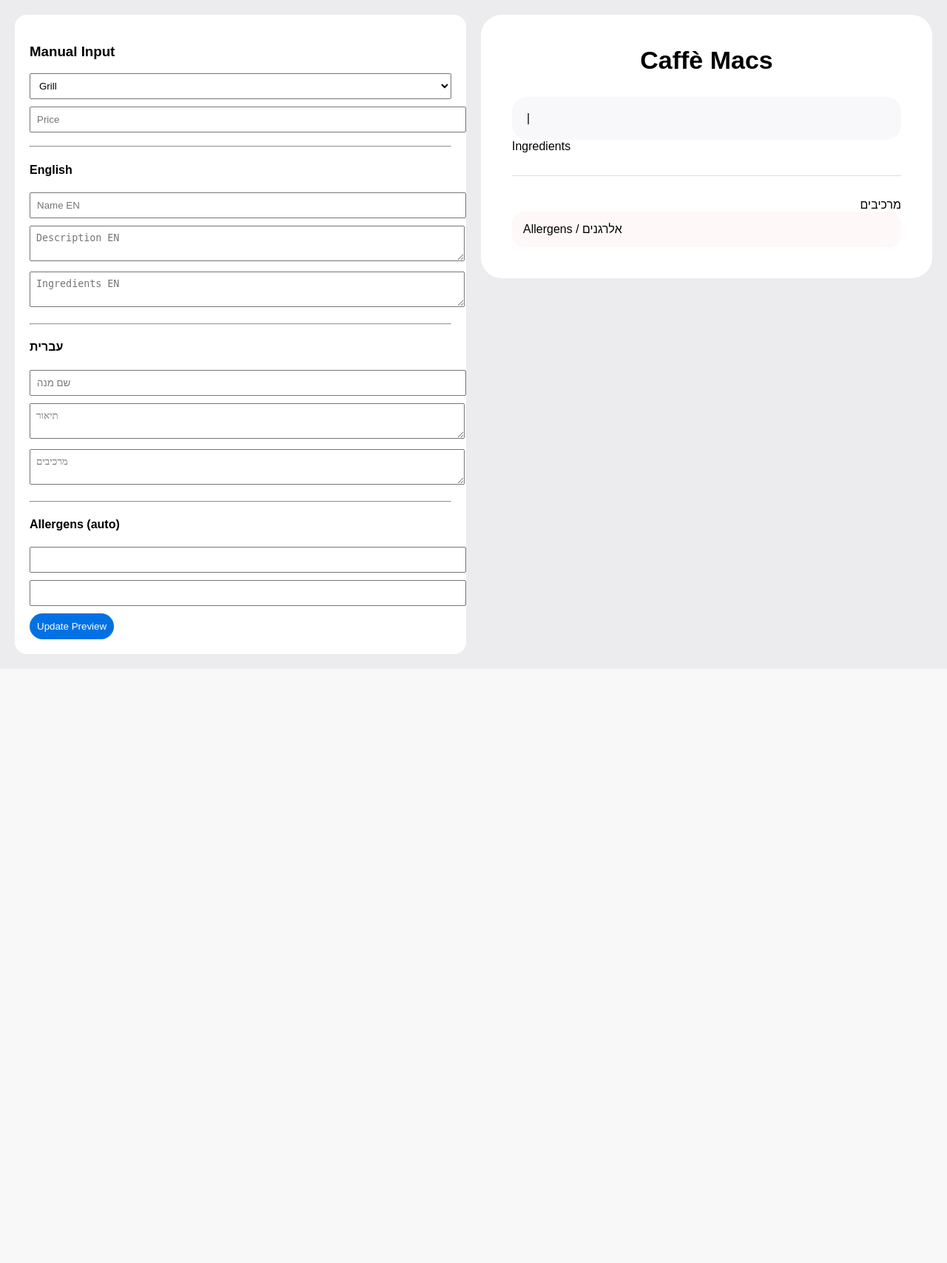
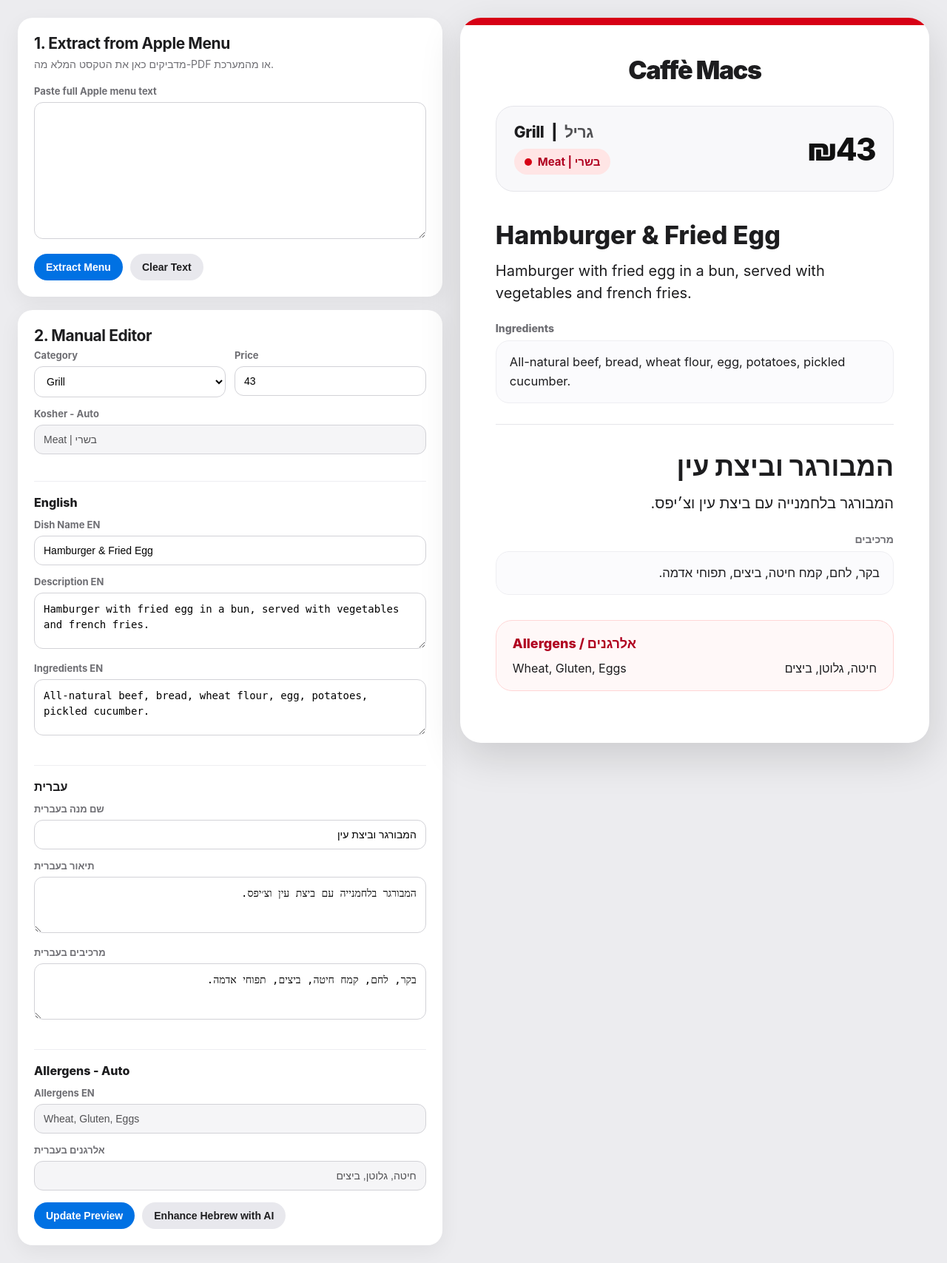
Before and after one commit to roeeza-bot/menu-display-ai, a Flask app: page / in a window 1280 px wide. Shown: the whole page at 74% size. Before the commit the page ends 864 px from the top, so only its background shows below. Run offline with Flask 3, Linux system fonts and the light colour scheme.

Commit message:
Update index.html

```diff
--- a/templates/index.html
+++ b/templates/index.html
@@ -1,132 +1,381 @@
 <!DOCTYPE html>
-<html lang="en">
+<html lang="he">
 <head>
-<meta charset="UTF-8">
-<title>Caffè Macs Generator</title>
+  <meta charset="UTF-8" />
+  <meta name="viewport" content="width=device-width, initial-scale=1.0" />
+  <title>Caffè Macs Display Generator</title>
 
   <style>
-body { margin:0; font-family:Arial; background:#ececef; }
+    * { box-sizing: border-box; }
 
-.container {
-  display:grid;
-  grid-template-columns: 1fr 1fr;
-  gap:20px;
-  padding:20px;
+    body {
+      margin: 0;
+      background: #ececef;
+      font-family: -apple-system, BlinkMacSystemFont, "Segoe UI", Arial, sans-serif;
+      color: #1d1d1f;
+      padding: 24px;
     }
 
-/* LEFT PANEL */
+    .app {
+      display: grid;
+      grid-template-columns: 0.95fr 1.05fr;
+      gap: 24px;
+      align-items: start;
+    }
+
+    .left-stack {
+      display: flex;
+      flex-direction: column;
+      gap: 18px;
+    }
+
     .panel {
-  background:white;
-  padding:20px;
-  border-radius:16px;
+      background: #ffffff;
+      border-radius: 20px;
+      box-shadow: 0 8px 28px rgba(0,0,0,0.06);
+      padding: 22px;
+    }
+
+    .panel h2 {
+      margin: 0 0 6px;
+      font-size: 21px;
+      letter-spacing: -0.02em;
+    }
+
+    .panel .hint {
+      margin: 0 0 18px;
+      color: #6e6e73;
+      font-size: 14px;
+      line-height: 1.45;
+    }
+
+    label {
+      display: block;
+      font-size: 13px;
+      font-weight: 750;
+      color: #6e6e73;
+      margin: 0 0 7px;
     }
 
     input, textarea, select {
-  width:100%;
-  padding:8px;
-  margin-bottom:10px;
+      width: 100%;
+      border: 1px solid #d2d2d7;
+      border-radius: 12px;
+      padding: 11px 12px;
+      font-size: 14px;
+      background: #ffffff;
+      margin-bottom: 14px;
+      outline: none;
+    }
+
+    input:focus, textarea:focus, select:focus {
+      border-color: #0071e3;
+      box-shadow: 0 0 0 3px rgba(0,113,227,0.12);
+    }
+
+    textarea {
+      min-height: 76px;
+      resize: vertical;
+      line-height: 1.45;
+    }
+
+    .raw-textarea {
+      min-height: 185px;
+      font-family: ui-monospace, SFMono-Regular, Menlo, Monaco, Consolas, monospace;
+      font-size: 13px;
+    }
+
+    .button-row {
+      display: flex;
+      gap: 10px;
+      flex-wrap: wrap;
+      margin-top: 2px;
     }
 
     button {
-  padding:10px;
-  border:none;
-  border-radius:999px;
-  background:#0071e3;
-  color:white;
-  cursor:pointer;
+      border: none;
+      border-radius: 999px;
+      background: #0071e3;
+      color: white;
+      padding: 10px 16px;
+      font-size: 14px;
+      font-weight: 750;
+      cursor: pointer;
     }
 
-/* ====== RIGHT SIDE (לא נוגע בעיצוב שלך) ====== */
+    button.secondary {
+      background: #e8e8ed;
+      color: #1d1d1f;
+    }
+
+    button.small {
+      padding: 7px 12px;
+      font-size: 12px;
+    }
+
+    .results-list {
+      display: grid;
+      gap: 10px;
+      margin-top: 16px;
+    }
+
+    .result-item {
+      display: grid;
+      grid-template-columns: 1fr auto;
+      gap: 12px;
+      align-items: center;
+      border: 1px solid #eeeeF2;
+      background: #fbfbfd;
+      border-radius: 14px;
+      padding: 12px 14px;
+    }
+
+    .result-title {
+      font-weight: 760;
+      margin-bottom: 4px;
+    }
+
+    .result-meta {
+      color: #6e6e73;
+      font-size: 13px;
+    }
+
+    .form-grid-2 {
+      display: grid;
+      grid-template-columns: 1fr 1fr;
+      gap: 12px;
+    }
+
+    .read-only {
+      background: #f5f5f7;
+      color: #515154;
+    }
+
+    .section-title {
+      margin: 22px 0 12px;
+      padding-top: 18px;
+      border-top: 1px solid #eeeeF2;
+      font-size: 16px;
+      font-weight: 820;
+    }
+
+    .right-preview {
+      position: sticky;
+      top: 24px;
+    }
+
+    /* ===== FINAL DISPLAY TEMPLATE ===== */
 
     .page-wrap {
-  background:white;
-  border-radius:28px;
-  padding:42px;
-  position:relative;
+      width: 100%;
+      min-height: 980px;
+      background: #ffffff;
+      border-radius: 28px;
+      box-shadow: 0 18px 55px rgba(0,0,0,0.14);
+      padding: 42px 48px 36px;
+      position: relative;
+      overflow: hidden;
     }
 
     .top-accent {
-  position:absolute;
-  top:0;
-  left:0;
-  right:0;
-  height:10px;
+      position: absolute;
+      top: 0;
+      left: 0;
+      right: 0;
+      height: 10px;
+      background: #d70015;
     }
 
     .brand-title {
-  text-align:center;
-  font-size:34px;
-  font-weight:bold;
-  margin-bottom:30px;
+      text-align: center;
+      margin: 8px 0 28px;
+    }
+
+    .brand-title .main {
+      font-size: 34px;
+      font-weight: 860;
+      letter-spacing: -0.04em;
     }
 
     .header-card {
-  display:flex;
-  justify-content:space-between;
-  padding:20px;
-  background:#f8f8fa;
-  border-radius:20px;
+      border: 1px solid #e5e5ea;
+      background: #f8f8fa;
+      border-radius: 24px;
+      padding: 22px 24px;
+      display: grid;
+      grid-template-columns: 1fr auto;
+      gap: 16px;
+      align-items: center;
+      margin-bottom: 38px;
     }
 
-.station-he { direction:rtl; }
+    .station-line {
+      font-size: 21px;
+      font-weight: 760;
+      letter-spacing: -0.02em;
+      display: flex;
+      gap: 10px;
+      align-items: center;
+      flex-wrap: wrap;
+    }
+
+    .station-he {
+      direction: rtl;
+      color: #515154;
+      font-weight: 680;
+    }
+
+    .meta-line {
+      margin-top: 10px;
+    }
+
+    .kosher-badge {
+      display: inline-flex;
+      align-items: center;
+      gap: 8px;
+      padding: 8px 14px;
+      border-radius: 999px;
+      background: #ffe5e5;
+      color: #b00020;
+      font-weight: 750;
+      font-size: 15px;
+    }
+
+    .dot {
+      width: 10px;
+      height: 10px;
+      background: #d70015;
+      border-radius: 50%;
+      display: inline-block;
+    }
+
+    .price {
+      font-size: 42px;
+      font-weight: 820;
+      letter-spacing: -0.04em;
+      color: #111111;
+      white-space: nowrap;
+    }
+
+    .dish-name-en {
+      font-size: 34px;
+      font-weight: 820;
+      margin-bottom: 14px;
+    }
 
     .dish-name-he {
-  direction:rtl;
-  text-align:right;
-  font-size:28px;
-  font-weight:bold;
+      direction: rtl;
+      text-align: right;
+      font-size: 36px;
+      font-weight: 830;
+      margin-bottom: 14px;
+    }
+
+    .description {
+      font-size: 20px;
+      line-height: 1.48;
+      margin-bottom: 24px;
     }
 
     .description.he {
-  direction:rtl;
-  text-align:right;
+      direction: rtl;
+      text-align: right;
+    }
+
+    .label-preview {
+      font-size: 14px;
+      font-weight: 780;
+      color: #6e6e73;
+      margin-bottom: 8px;
+    }
+
+    .label-preview.he {
+      direction: rtl;
+      text-align: right;
+    }
+
+    .ingredients {
+      font-size: 16.5px;
+      line-height: 1.55;
+      background: #fbfbfd;
+      border: 1px solid #eeeeF2;
+      border-radius: 18px;
+      padding: 16px 18px;
     }
 
     .ingredients.he {
-  direction:rtl;
-  text-align:right;
-}
-
-.label.he {
-  direction:rtl;
-  text-align:right;
+      direction: rtl;
+      text-align: right;
     }
 
     .divider {
-  height:1px;
-  background:#ddd;
-  margin:30px 0;
+      height: 1px;
+      background: #e5e5ea;
+      margin: 28px 0 34px;
     }
 
     .allergen-card {
-  background:#fff8f8;
-  padding:15px;
-  border-radius:16px;
+      margin-top: 34px;
+      border-radius: 22px;
+      border: 1px solid #ffd6d6;
+      background: #fff8f8;
+      padding: 20px 22px;
+    }
+
+    .allergen-title {
+      font-size: 18px;
+      font-weight: 800;
+      color: #b00020;
+      margin-bottom: 12px;
     }
 
     .allergen-grid {
-  display:grid;
-  grid-template-columns:1fr 1fr;
+      display: grid;
+      grid-template-columns: 1fr 1fr;
+      gap: 18px;
     }
 
     .allergen-text.he {
-  direction:rtl;
-  text-align:right;
+      direction: rtl;
+      text-align: right;
     }
-
   </style>
 </head>
 
 <body>
 
-<div class="container">
+<div class="app">
 
-<!-- LEFT SIDE -->
-<div class="panel">
+  <div class="left-stack">
 
-<h3>Manual Input</h3>
+    <section class="panel">
+      <h2>1. Extract from Apple Menu</h2>
 
-<select id="category" onchange="updateAuto()">
+      <p class="hint">
+        מדביקים כאן את הטקסט המלא מה-PDF או מהמערכת.
+      </p>
+
+      <label>Paste full Apple menu text</label>
+
+      <textarea class="raw-textarea"></textarea>
+
+      <div class="button-row">
+        <button>Extract Menu</button>
+        <button class="secondary">Clear Text</button>
+      </div>
+
+    </section>
+
+    <section class="panel">
+
+      <h2>2. Manual Editor</h2>
+
+      <div class="form-grid-2">
+
+        <div>
+          <label>Category</label>
+
+          <select>
             <option>Grill</option>
             <option>Chef Special</option>
             <option>Sandwich</option>
@@ -138,188 +387,145 @@ button {
             <option>Sushi</option>
             <option>Salad Bar</option>
           </select>
+        </div>
 
-<input id="price" placeholder="Price">
-
-<hr>
-
-<h4>English</h4>
-<input id="nameEn" placeholder="Name EN">
-<textarea id="descEn" placeholder="Description EN"></textarea>
-<textarea id="ingEn" placeholder="Ingredients EN" oninput="updateAllergens()"></textarea>
-
-<hr>
-
-<h4>עברית</h4>
-<input id="nameHe" placeholder="שם מנה">
-<textarea id="descHe" placeholder="תיאור"></textarea>
-<textarea id="ingHe" placeholder="מרכיבים"></textarea>
-
-<hr>
-
-<h4>Allergens (auto)</h4>
-<input id="allEn" readonly>
-<input id="allHe" readonly>
-
-<br>
-<button onclick="updatePreview()">Update Preview</button>
+        <div>
+          <label>Price</label>
+          <input value="43">
+        </div>
 
       </div>
 
-<!-- RIGHT SIDE (DISPLAY) -->
+      <label>Kosher - Auto</label>
+      <input class="read-only" value="Meat | בשרי" readonly>
+
+      <div class="section-title">English</div>
+
+      <label>Dish Name EN</label>
+      <input value="Hamburger & Fried Egg">
+
+      <label>Description EN</label>
+      <textarea>Hamburger with fried egg in a bun, served with vegetables and french fries.</textarea>
+
+      <label>Ingredients EN</label>
+      <textarea>All-natural beef, bread, wheat flour, egg, potatoes, pickled cucumber.</textarea>
+
+      <div class="section-title">עברית</div>
+
+      <label>שם מנה בעברית</label>
+      <input dir="rtl" value="המבורגר וביצת עין">
+
+      <label>תיאור בעברית</label>
+      <textarea dir="rtl">המבורגר בלחמנייה עם ביצת עין וצ׳יפס.</textarea>
+
+      <label>מרכיבים בעברית</label>
+      <textarea dir="rtl">בקר, לחם, קמח חיטה, ביצים, תפוחי אדמה.</textarea>
+
+      <div class="section-title">Allergens - Auto</div>
+
+      <label>Allergens EN</label>
+      <input class="read-only" value="Wheat, Gluten, Eggs">
+
+      <label>אלרגנים בעברית</label>
+      <input class="read-only" dir="rtl" value="חיטה, גלוטן, ביצים">
+
+      <div class="button-row">
+        <button>Update Preview</button>
+        <button class="secondary">Enhance Hebrew with AI</button>
+      </div>
+
+    </section>
+
+  </div>
+
+  <!-- RIGHT -->
+
+  <aside class="right-preview">
+
+    <main class="page-wrap">
+
+      <div class="top-accent"></div>
+
+      <header class="brand-title">
+        <div class="main">Caffè Macs</div>
+      </header>
+
+      <section class="header-card">
+
         <div>
 
-<div class="page-wrap">
-
-<div id="accent" class="top-accent"></div>
-
-<div class="brand-title">Caffè Macs</div>
-
-<div class="header-card">
-  <div>
-    <div>
-      <span id="catEn"></span> |
-      <span id="catHe" class="station-he"></span>
-    </div>
-    <div id="kosher"></div>
-  </div>
-  <div id="priceView"></div>
+          <div class="station-line">
+            <span>Grill</span>
+            <span>|</span>
+            <span class="station-he">גריל</span>
           </div>
 
-<div>
-  <div id="nameEnView"></div>
-  <div id="descEnView"></div>
-  <div>Ingredients</div>
-  <div id="ingEnView"></div>
+          <div class="meta-line">
+            <span class="kosher-badge">
+              <span class="dot"></span>
+              Meat | בשרי
+            </span>
+          </div>
+
+        </div>
+
+        <div class="price">₪43</div>
+
+      </section>
+
+      <div class="dish-name-en">Hamburger & Fried Egg</div>
+
+      <div class="description">
+        Hamburger with fried egg in a bun, served with vegetables and french fries.
+      </div>
+
+      <div class="label-preview">Ingredients</div>
+
+      <div class="ingredients">
+        All-natural beef, bread, wheat flour, egg, potatoes, pickled cucumber.
       </div>
 
       <div class="divider"></div>
 
-<div>
-  <div id="nameHeView" class="dish-name-he"></div>
-  <div id="descHeView" class="description he"></div>
-  <div class="label he">מרכיבים</div>
-  <div id="ingHeView" class="ingredients he"></div>
+      <div class="dish-name-he">
+        המבורגר וביצת עין
       </div>
 
-<div class="allergen-card">
-  <div>Allergens / אלרגנים</div>
+      <div class="description he">
+        המבורגר בלחמנייה עם ביצת עין וצ׳יפס.
+      </div>
+
+      <div class="label-preview he">מרכיבים</div>
+
+      <div class="ingredients he">
+        בקר, לחם, קמח חיטה, ביצים, תפוחי אדמה.
+      </div>
+
+      <section class="allergen-card">
+
+        <div class="allergen-title">
+          Allergens / אלרגנים
+        </div>
+
         <div class="allergen-grid">
-    <div id="allEnView"></div>
-    <div id="allHeView" class="allergen-text he"></div>
+
+          <div>
+            Wheat, Gluten, Eggs
           </div>
+
+          <div class="allergen-text he">
+            חיטה, גלוטן, ביצים
           </div>
 
         </div>
 
-</div>
+      </section>
+
+    </main>
+
+  </aside>
 
 </div>
 
-<script>
-
-/* ===== CATEGORY MAP ===== */
-
-const categoryMap = {
-  "Grill": ["גריל","Meat","בשרי","red"],
-  "Chef Special": ["ספיישל שף","Meat","בשרי","red"],
-  "Sandwich": ["כריכים","Meat","בשרי","red"],
-  "Soup": ["מרקים","","","gray"],
-  "Fish Special": ["ספיישל דגים","Dairy","חלבי","blue"],
-  "Pizza": ["פיצה","Dairy","חלבי","blue"],
-  "Bakery": ["מאפייה","Dairy","חלבי","blue"],
-  "Veg/Vegan": ["צמחוני","Dairy","חלבי","blue"],
-  "Sushi": ["סושי","Meat","בשרי","red"],
-  "Salad Bar": ["סלטים","","","gray"]
-}
-
-/* ===== ALLERGEN ENGINE ===== */
-
-function updateAllergens() {
-  let text = document.getElementById("ingEn").value.toLowerCase()
-
-  let map = {
-    "milk":"חלב",
-    "egg":"ביצים",
-    "eggs":"ביצים",
-    "gluten":"גלוטן",
-    "wheat":"חיטה",
-    "fish":"דגים",
-    "soy":"סויה",
-    "sesame":"שומשום",
-    "nuts":"אגוזים",
-    "peanut":"בוטנים",
-    "celery":"סלרי"
-  }
-
-  let en=[]
-  let he=[]
-
-  for (let key in map) {
-    if (text.includes(key)) {
-      en.push(key)
-      he.push(map[key])
-    }
-  }
-
-  document.getElementById("allEn").value = en.join(", ")
-  document.getElementById("allHe").value = he.join(", ")
-}
-
-/* ===== AUTO CATEGORY ===== */
-
-function updateAuto() {
-  let cat = document.getElementById("category").value
-  let data = categoryMap[cat]
-
-  document.getElementById("catEn").innerText = cat
-  document.getElementById("catHe").innerText = data[0]
-
-  document.getElementById("kosher").innerText =
-    data[1] + " | " + data[2]
-
-  let color = data[3]
-
-  if (color === "red") document.getElementById("accent").style.background = "red"
-  else if (color === "blue") document.getElementById("accent").style.background = "blue"
-  else document.getElementById("accent").style.background = "#999"
-}
-
-/* ===== UPDATE PREVIEW ===== */
-
-function updatePreview() {
-
-  updateAuto()
-
-  document.getElementById("priceView").innerText =
-    "₪" + document.getElementById("price").value
-
-  document.getElementById("nameEnView").innerText =
-    document.getElementById("nameEn").value
-
-  document.getElementById("descEnView").innerText =
-    document.getElementById("descEn").value
-
-  document.getElementById("ingEnView").innerText =
-    document.getElementById("ingEn").value
-
-  document.getElementById("nameHeView").innerText =
-    document.getElementById("nameHe").value
-
-  document.getElementById("descHeView").innerText =
-    document.getElementById("descHe").value
-
-  document.getElementById("ingHeView").innerText =
-    document.getElementById("ingHe").value
-
-  document.getElementById("allEnView").innerText =
-    document.getElementById("allEn").value
-
-  document.getElementById("allHeView").innerText =
-    document.getElementById("allHe").value
-}
-
-</script>
-
 </body>
 </html>
```
Lines whose indentation alone changed are shown as unchanged.
